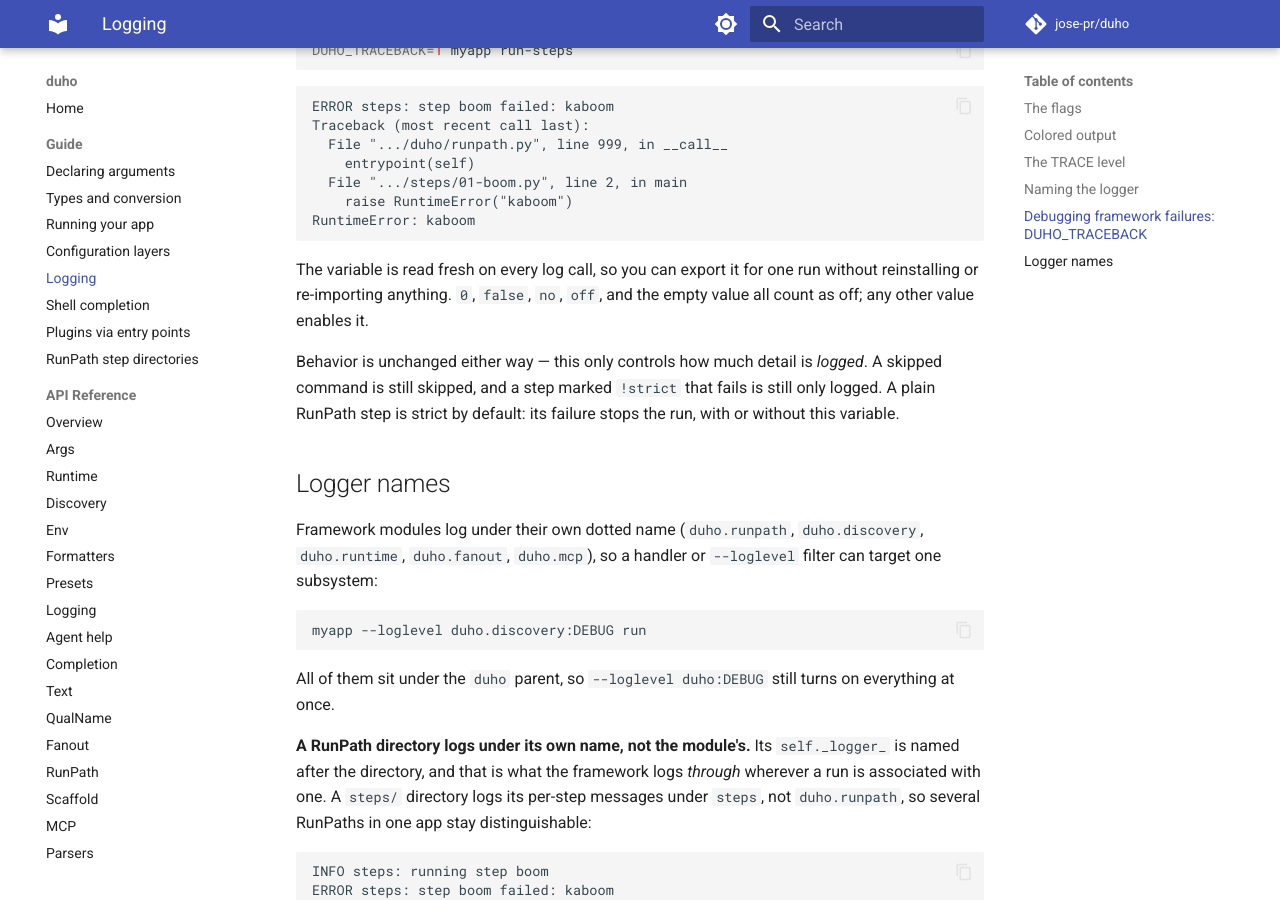
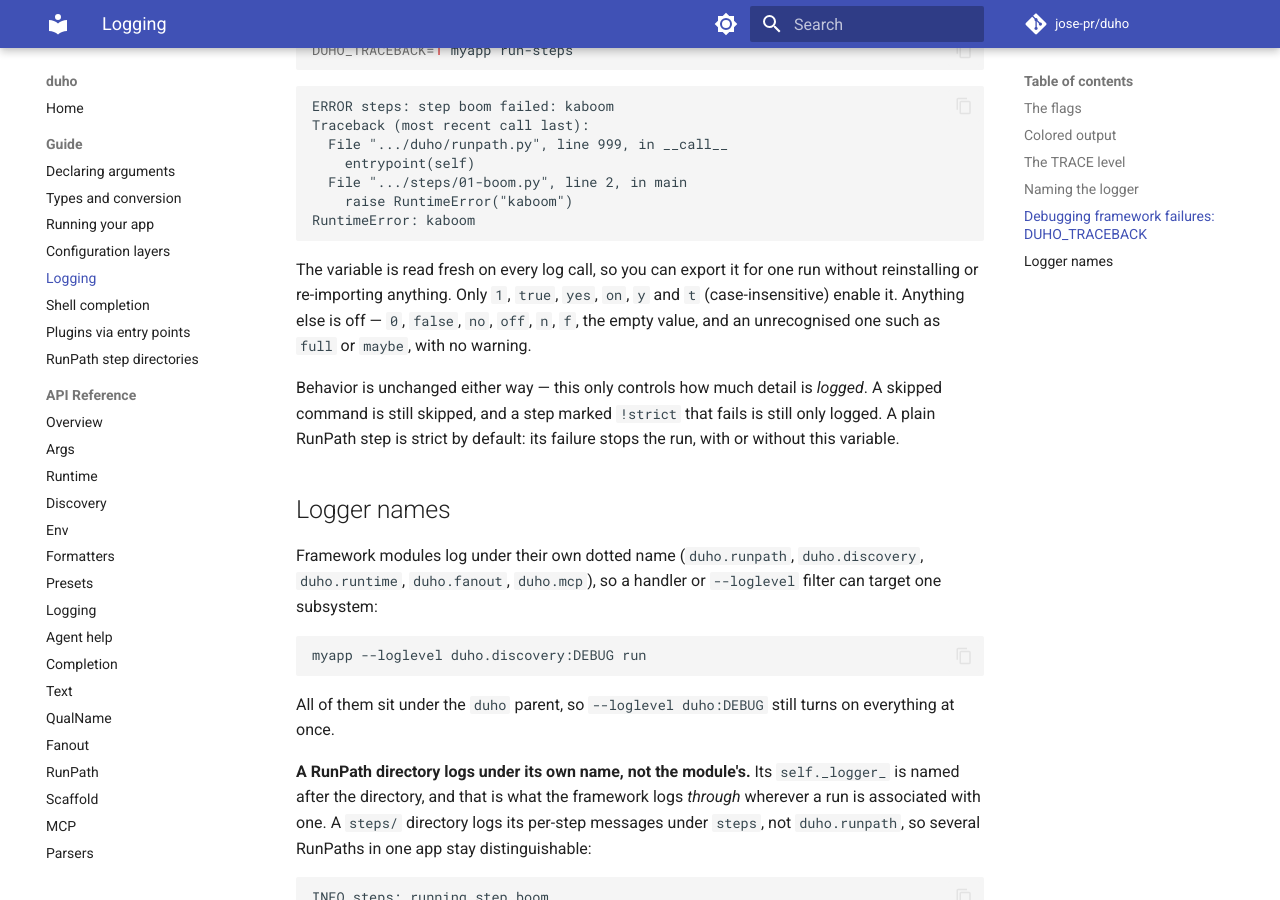
Before and after one commit to jose-pr/duho, an MkDocs documentation site: the page built from docs/guide/logging.md, in a window 1280 px wide and 900 px high, scrolled down 2619 px. Built offline with MkDocs 1.6.1 and Material for MkDocs 9.7.7, drawn with Linux system fonts in a browser that asks for light colours; comment, search, counter and statistics services are not loaded.

Commit message:
docs: the logging guide lists the six values that enable DUHO_TRACEBACK

````diff
--- a/docs/guide/logging.md
+++ b/docs/guide/logging.md
@@ -132,8 +132,10 @@
 ```
 
 The variable is read fresh on every log call, so you can export it for one run
-without reinstalling or re-importing anything. `0`, `false`, `no`, `off`, and the
-empty value all count as off; any other value enables it.
+without reinstalling or re-importing anything. Only `1`, `true`, `yes`, `on`, `y`
+and `t` (case-insensitive) enable it. Anything else is off — `0`, `false`, `no`,
+`off`, `n`, `f`, the empty value, and an unrecognised one such as `full` or
+`maybe`, with no warning.
 
 Behavior is unchanged either way — this only controls how much detail is
 *logged*. A skipped command is still skipped, and a step marked `!strict` that
````
